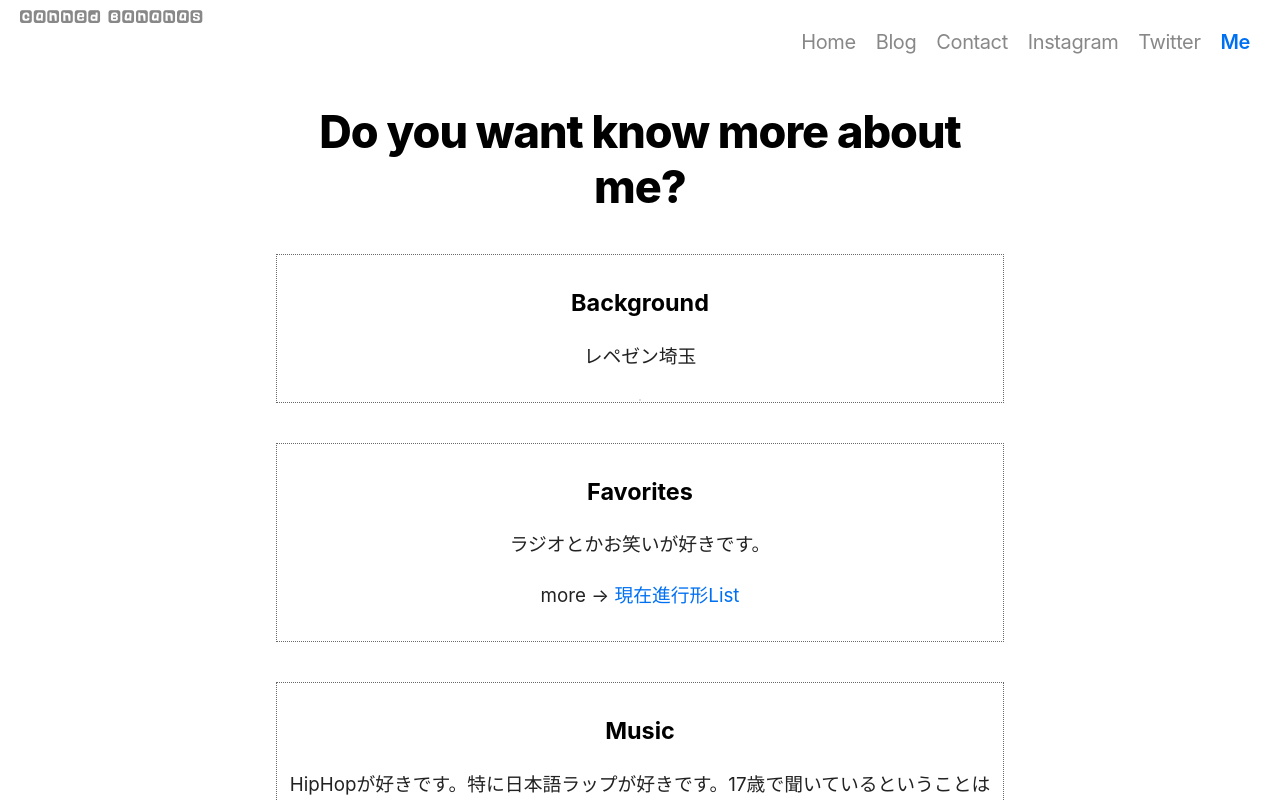
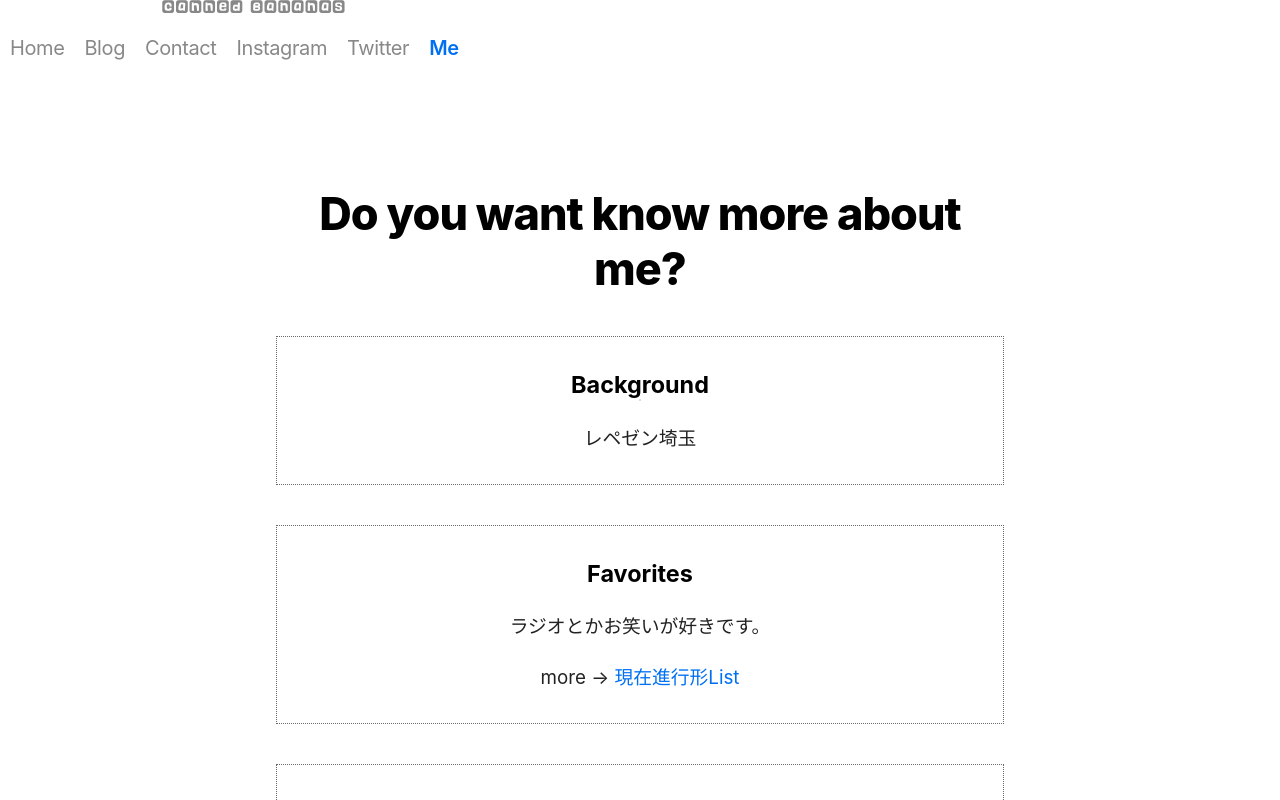
Before and after one commit to standingflower0607/notion-blog, a Next.js app: page /me in a window 1280 px wide. Shown: the top 800 px of the page. Built offline with nearby package versions, Linux system fonts and the light colour scheme.

Commit message:
changed header design

```diff
--- a/src/components/header.tsx
+++ b/src/components/header.tsx
@@ -19,7 +19,8 @@ export default ({ titlePre = '', ogImageReplace = undefined }) => {
   const { pathname } = useRouter()
 
   return (
-    <header className={styles.header}>
+    <header>
+      <div className={styles.header}>
         <Head>
           <title>{titlePre ? `${titlePre} |` : ''} Canned Bananas</title>
           <meta name="description" content="Kan Tachibana's Blog" />
@@ -49,6 +50,8 @@ export default ({ titlePre = '', ogImageReplace = undefined }) => {
             ))}
           </ul>
         </div>
+      </div>
+      <div className={styles.border}></div>
     </header>
   )
 }
--- a/src/pages/index.tsx
+++ b/src/pages/index.tsx
@@ -11,7 +11,7 @@ export default () => (
     <Header titlePre="Home" />
     <div className="container">
       <h1 className="hanko-font">Canned Bananas</h1>
-      <img src="../../assets/amekomi.jpg" alt="画像" />
+      <img src="/images/amekomi.jpg" alt="画像" />
       <h1>Kan Tachibana / 立花 冠</h1>
       <p>
         夢がないので、平等な機会を作りたいです。それが夢かもしれません。そして、自分がそれで幸せを感じれれば十分ですわ。
--- a/src/pages/instagram.tsx
+++ b/src/pages/instagram.tsx
@@ -17,6 +17,7 @@ export default () => (
     <div className="container">
       <h1>Instagram</h1>
       <p>Here is "my Instagram" 😎, I don't have an account, though.</p>
+      <img src="../../assets/amekomi.jpg" alt="画像" />
       <Gallery photos={photos} />
     </div>
   </>
--- a/src/pages/twitter.tsx
+++ b/src/pages/twitter.tsx
@@ -24,6 +24,9 @@ export default () => (
       <h1>Twitter</h1>
 
       <p>Here is "my Twitter" 🤗, I don't have an account, though.</p>
+      <div>
+        <img src="/images/sejou.png" alt="" />
+      </div>
       <div className={sharedStyles.feed}>
         <p>B : ....</p>
         <p>
--- a/src/styles/header.module.css
+++ b/src/styles/header.module.css
@@ -1,6 +1,8 @@
 .header {
-  display: block;
-  min-height: 64px;
+  display: flex;
+  justify-content: space-between;
+  align-items: center;
+  height: 4rem;
   padding: 0.5em 0;
   text-align: center;
   letter-spacing: -0.02em;
@@ -8,7 +10,6 @@
 }
 
 .header ul {
-  float: right;
   list-style: none;
   padding: 0;
   margin-right: 1rem;
@@ -30,10 +31,18 @@
 }
 
 .icon {
-  float: left;
   margin-left: 1rem;
   font-family: hanko-font;
   font-size: 80%;
+}
+.border {
+  height: 66px;
+  display: flex;
+  align-items: center;
+  justify-content: space-between;
+  max-width: 1160px;
+  margin-left: auto;
+  margin-right: auto;
 }
 
 @media (max-width: 600px) {
```
Also changed, not shown: public/images/amekomi.jpg (renamed from assets/images/amekomi.jpg), public/images/sejou.png (renamed from public/sejou.png). Lines whose indentation alone changed are shown as unchanged.
